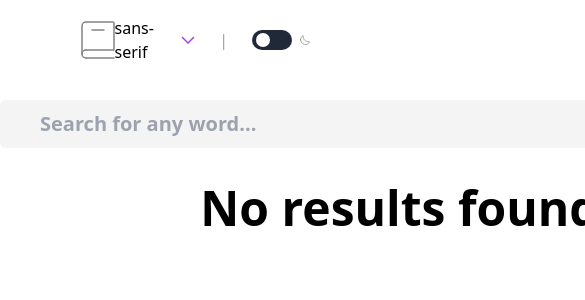
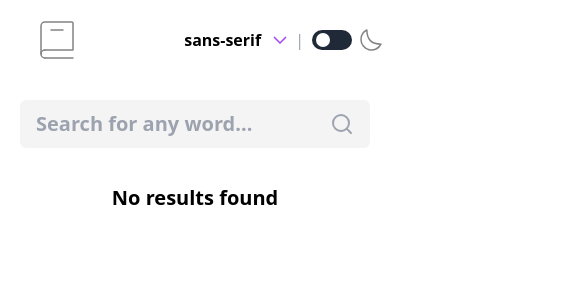
Before and after one commit to tejas-gk/dictionary-fem, a React (Vite) app: page / in a window 390 px wide. Shown: the top 300 px of the page, 585 px wide, since content can reach past the window. Built offline with nearby package versions, Linux system fonts and the light colour scheme.

Commit message:
fix:responsive

```diff
--- a/src/App.tsx
+++ b/src/App.tsx
@@ -24,33 +24,32 @@ function App() {
     <>
         <Header />
 
-      <div className={`w-[50rem]  mx-auto mt-5 mb-5 ${font.font}`}>
-          <div className='w-full'>
+      <div className="w-full mx-auto mt-5 mb-5 sm:w-80 md:w-96 lg:w-[50rem]">
+        <div className="w-full">
           <form
-            className='flex justify-between items-center w-full py-2 px-10 rounded-md bg-[#f4f4f4] '
+            className="flex justify-between items-center mx-5 py-2 px-4 sm:px-10 rounded-md bg-[#f4f4f4]"
             onSubmit={handleSearch}
           >
             <input
-              placeholder='Search for any word...'
-              type='text'
-              className='text-xl w-full bg-transparent border-none outline-none leading-8 font-bold  dark:placeholder-gray-400
-              dark:text-black focus:border-[#f4f4f4]
-              '
+              placeholder="Search for any word..."
+              type="text"
+              className="text-xl w-full sm:w-auto bg-transparent border-none outline-none leading-8 font-bold dark:placeholder-gray-400 dark:text-black focus:border-[#f4f4f4]"
               value={search}
               onChange={(e) => setSearch(e.target.value)}
             />
             <button
-              title='Search'
-              type='button'>
-              <SearchIcon
-                className='text-2xl text-gray-400 dark:text-black'
-              />
+              title="Search"
+              type="submit"
+              className="mt-3 sm:mt-0 sm:ml-2 sm:flex-shrink-0"
+            >
+              <SearchIcon className="text-2xl text-gray-400 dark:text-black -mt-3 lg:mt-0" />
             </button>
           </form>
         </div>
       </div>
 
-      <section className='w-[50rem]  mx-auto mt-5 mb-5'>
+
+      <section className='lg:w-[50rem]  mx-auto mt-5 mb-5'>
         {
           results && (
             <Results
--- a/src/components/Footer.tsx
+++ b/src/components/Footer.tsx
@@ -3,11 +3,11 @@ export default function Footer({
 }: any) {
   return (
 
-          <footer className="mb-6 w-full flex">
+          <footer className="mb-6 w-full flex  flex-col lg:flex-row">
               <a
 
                   target="_blank"
-                  className="text-gray-800  dark:text-gray-100"
+                  className="text-gray-800  dark:text-gray-100 ml-4 lg:ml-0"
               >
                   Source
           </a>
--- a/src/components/Header.tsx
+++ b/src/components/Header.tsx
@@ -20,7 +20,7 @@ export default function Header() {
 
     return (
         <div
-            className='flex  justify-center items-center h-20 w-full bg-white dark:bg-black
+            className='flex lg:justify-center justify-between items-center h-20 w-full bg-white dark:bg-black mx-10 lg:mx-0
     '
         >
             <img
@@ -28,12 +28,12 @@ export default function Header() {
                 alt='dictionary logo'
             />
             <div
-                className='flex items-center w-1/2  justify-end gap-2
+                className='flex items-center lg:w-1/2  justify-end gap-2  lg:mr-0 mr-12
       '
             >
                <SelectFonts/>
 
-                <span className='text-gray-400 mx-4'>|</span>
+                <span className='text-gray-400 lg:mx-4'>|</span>
                 <Modes
                     theme={mode}
                     onClick={() => {
--- a/src/components/NoResults.tsx
+++ b/src/components/NoResults.tsx
@@ -5,8 +5,8 @@ export default function NoResults() {
   const [font] = useContext(FontContext);
 
   return (
-    <div className={`${font.font}`}>
-      <h1 className='text-5xl font-extrabold flex items-center justify-center mt-9'>
+    <div className={`${font.font} w-screen lg:w-none`}>
+      <h1 className='lg:text-7xl text-xl font-extrabold flex items-center justify-center mt-9'>
         No results found
       </h1>
     </div>
--- a/src/components/NounOrVerb.tsx
+++ b/src/components/NounOrVerb.tsx
@@ -3,7 +3,7 @@ export default function NounOrVerb({
 }: any) {
     return (
 
-        <div>
+        <div className="mx-4 lg:mx-0">
             {
                 word?.meanings.map((meaning: any, i: number) => (
                     <div key={i}
@@ -20,7 +20,9 @@ export default function NounOrVerb({
                         </h2>
                         {
                             meaning.definitions.map((definition: any, j: number) => (
-                                <ul key={j} className='list-disc list-inside marker:text-[#ad76cd]'
+                                <ul key={j} className='list-disc list-inside marker:text-[#ad76cd]
+
+                                '
                                 >
                                     <li className='mb-4'>
                                         {definition.definition}
--- a/src/components/Results.tsx
+++ b/src/components/Results.tsx
@@ -26,20 +26,22 @@ export default function Results({
 
     return (
         <div className={`${font.font}`}>
-            <div className='flex flex-col'>
+            <div className='flex flex-col mx-5'>
                 <div className='
             flex justify-between items-center
             '>
                     <h1
-
-                        className='text-5xl font-extrabold'>
+                        className='text-5xl  font-extrabold'>
                         {results[0]?.word}
                     </h1>
                     <button
                         onClick={getAudio}
                         className='audio-btn'
                     >
-                        <img src='/assets/dictionary/assets/images/icon-play.svg' alt='volume icon' />
+                        <img src='/assets/dictionary/assets/images/icon-play.svg'
+                            alt='volume icon'
+                            className="h-16 w-16 lg:h-none lg:w-none"
+                        />
                     </button>
                 </div>
 
--- a/src/components/SelectFonts.tsx
+++ b/src/components/SelectFonts.tsx
@@ -35,7 +35,7 @@ const SelectFonts:React.FC = () => {
                 className='flex flex-row gap-3 items-center dark:text-white cursor-pointer'
                 onClick={() => setOpen(!open)}
             >
-                <h2>{font.font}</h2>
+                <h2 className='font-bold'>{font.font}</h2>
                 <img src='/assets/dictionary/assets/images/icon-arrow-down.svg' alt='arrow down' />
             </div>
             {open && (
```
